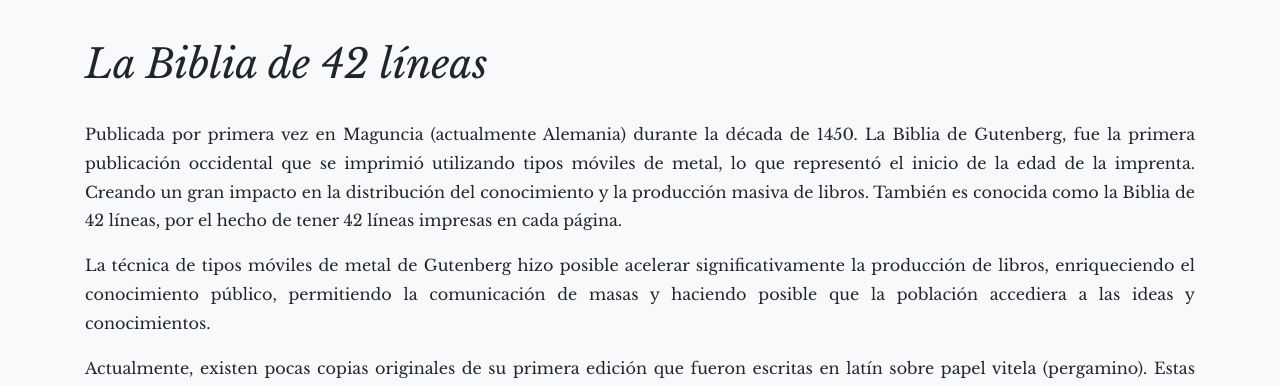
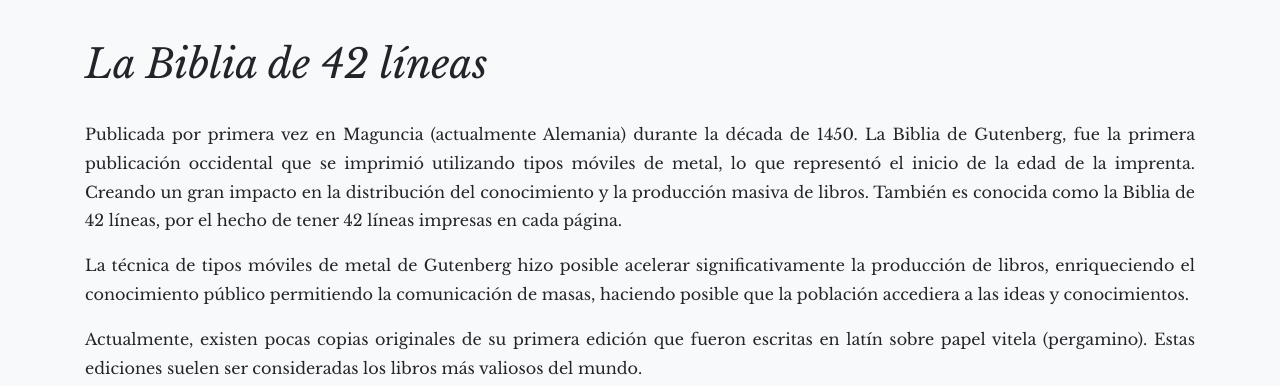
Before and after one commit to fialvarezdelarivera/Clase-01---FARK, a plain HTML site: page Clase 01 - FARK/index.html in a window 1280 px wide. Shown: the top 386 px of the page. Drawn offline with nearby package versions, Linux system fonts and the light colour scheme.

Commit message:
Update index.html

```diff
--- a/Clase 01 - FARK/index.html
+++ b/Clase 01 - FARK/index.html
@@ -29,7 +29,7 @@
                 <div class="col-12">
                     <h1 class="py-4">La Biblia de 42 líneas</h1>
                     <p>Publicada por primera vez en Maguncia (actualmente Alemania) durante la década de 1450. La Biblia de Gutenberg, fue la primera publicación occidental que se imprimió utilizando tipos móviles de metal, lo que representó el inicio de la edad de la imprenta. Creando un gran impacto en la distribución del conocimiento y la producción masiva de libros. También es conocida como la Biblia de 42 líneas, por el hecho de tener 42 líneas impresas en cada página.</p>
-                    <p>La técnica de tipos móviles de metal de Gutenberg hizo posible acelerar significativamente la producción de libros, enriqueciendo el conocimiento público, permitiendo la comunicación de masas y haciendo posible que la población accediera a las ideas y conocimientos.</p>
+                    <p>La técnica de tipos móviles de metal de Gutenberg hizo posible acelerar significativamente la producción de libros, enriqueciendo el conocimiento público permitiendo la comunicación de masas, haciendo posible que la población accediera a las ideas y conocimientos.</p>
                     <p>Actualmente, existen pocas copias originales de su primera edición que fueron escritas en latín sobre papel vitela (pergamino). Estas ediciones suelen ser consideradas los libros más valiosos del mundo.</p>
                 </div>
             </div>
```
